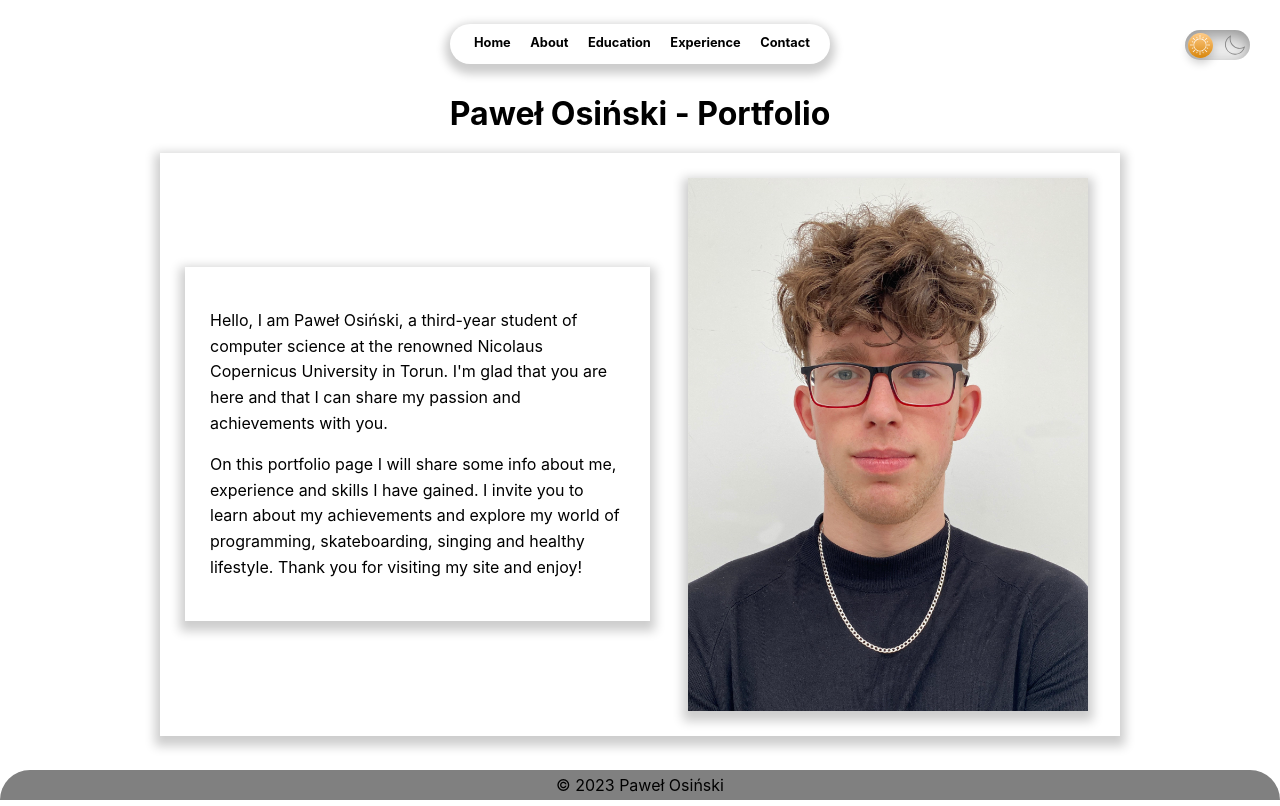
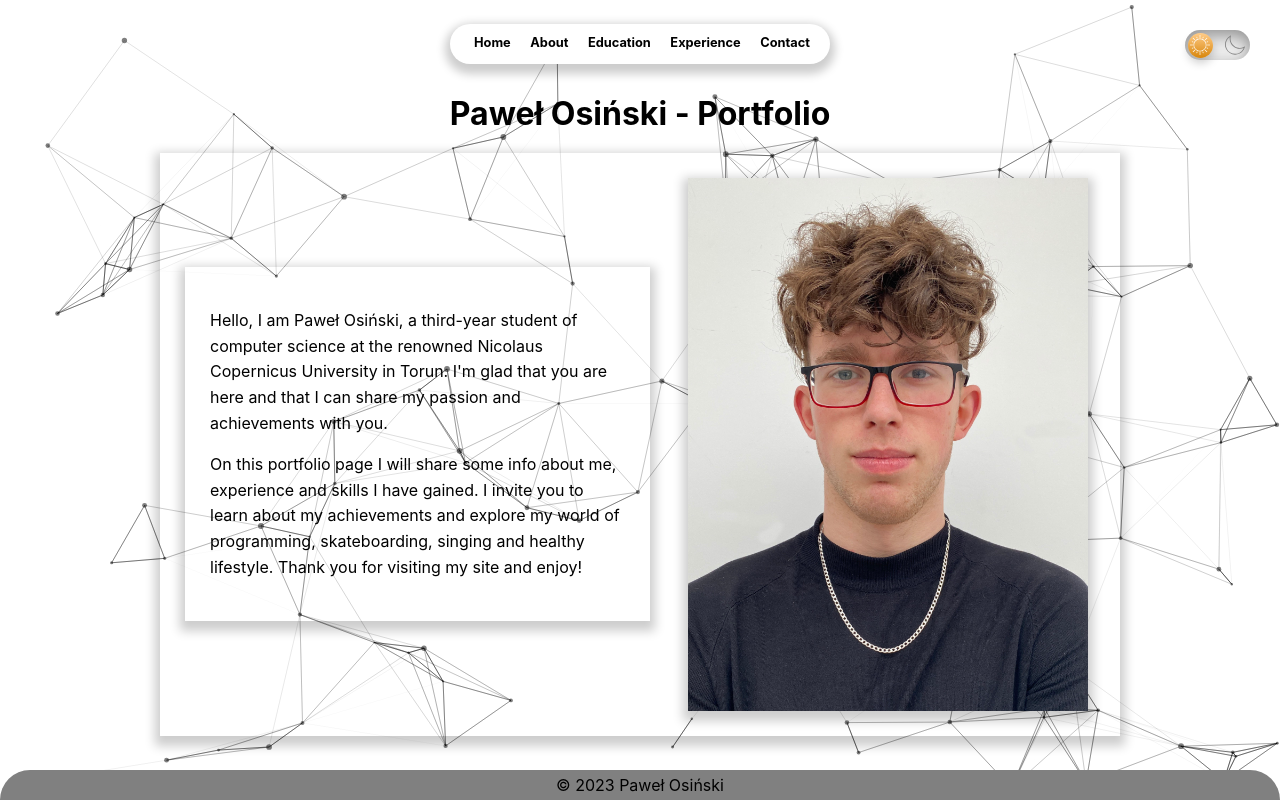
Before and after one commit to osik2000/pawelosinski, a React (Create React App) app: page / in a window 1280 px wide. Built offline with nearby package versions, Linux system fonts and the light colour scheme.

Commit message:
mainpage and background

```diff
--- a/package.json
+++ b/package.json
@@ -16,6 +16,8 @@
     "react-router-dom": "^6.11.2",
     "react-scripts": "5.0.1",
     "react-toastify": "^9.1.3",
+    "react-tsparticles": "^2.10.1",
+    "tsparticles": "^2.10.1",
     "web-vitals": "^2.1.4"
   },
   "scripts": {
--- a/src/App.js
+++ b/src/App.js
@@ -10,6 +10,7 @@
 import NavBar from "./components/navbar";
 import MainPage from "./components/MainPage";
 import Footer from "./components/Footer";
+import ParticleBackground from "./components/ParticleBackground";
 
 
 const App = () => {
@@ -19,12 +20,14 @@
         setDarkMode(!darkMode);
     };
 
+
     return (
+
         <Router>
             <div className={`App ${darkMode ? 'dark-mode' : ''}`}>
                 <NavBar />
                 <DarkModeToggle darkMode={darkMode} toggleDarkMode={toggleDarkMode} />
-
+                <ParticleBackground/>
                 <Routes>
                     <Route path="/" element={<MainPage />} />
                     <Route path="/about" element={<About />} />
--- /dev/null
+++ b/src/components/ParticleBackground.js
@@ -0,0 +1,199 @@
+import React from 'react';
+import Particles from "react-tsparticles";
+import {loadFull} from "tsparticles";
+import '../css/ParticleBackground.css'
+
+
+const ParticleBackground = () => {
+
+    const particlesInit = async (main) => {
+        console.log(main);
+        // you can initialize the tsParticles instance (main) here, adding custom shapes or presets
+        // this loads the tsparticles package bundle, it's the easiest method for getting everything ready
+        // starting from v2 you can add only the features you need reducing the bundle size
+        await loadFull(main);
+    };
+    const particlesLoaded = (container) => {
+        console.log(container);
+    };
+
+    return (
+        <div className="particles">
+            <div id="particlesDark">
+                <Particles
+                    id="tsparticles"
+                    init={particlesInit}
+                    loaded={particlesLoaded}
+                    options={{
+                        "particles": {
+                            "number": {
+                                "value": 90,
+                                "density": {
+                                    "enable": true,
+                                    "value_area": 800
+                                }
+                            },
+                            "color": {
+                                "value": "#000000"
+                            },
+                            "shape": {
+                                "type": "circle",
+                                "stroke": {
+                                    "width": 0,
+                                    "color": "#000000"
+                                },
+                                "polygon": {
+                                    "nb_sides": 5
+                                },
+                                "image": {
+                                    "src": "img/github.svg",
+                                    "width": 100,
+                                    "height": 100
+                                }
+                            },
+                            "opacity": {
+                                "value": 0.5,
+                                "random": false,
+                                "anim": {
+                                    "enable": false,
+                                    "speed": 1,
+                                    "opacity_min": 0.1,
+                                    "sync": false
+                                }
+                            },
+                            "size": {
+                                "value": 3,
+                                "random": true,
+                                "anim": {
+                                    "enable": false,
+                                    "speed": 40,
+                                    "size_min": 0.1,
+                                    "sync": false
+                                }
+                            },
+                            "line_linked": {
+                                "enable": true,
+                                "distance": 150,
+                                "color": "#000000",
+                                "opacity": 0.5,
+                                "width": 1
+                            },
+                            "move": {
+                                "enable": true,
+                                "speed": 0.7,
+                                "direction": "none",
+                                "random": false,
+                                "straight": false,
+                                "out_mode": "out",
+                                "bounce": false,
+                                "attract": {
+                                    "enable": false,
+                                    "rotateX": 600,
+                                    "rotateY": 1200
+                                }
+                            }
+                        },
+                        "interactivity": {
+                            "detect_on": "canvas",
+                            "events": {
+                                "onhover": {
+                                    "enable": true,
+                                    "mode": "grab"
+                                },
+                                "onclick": {
+                                    "enable": true,
+                                    "mode": "push"
+                                },
+                                "resize": true
+                            },
+                            "modes": {
+                                "grab": {
+                                    "distance": 400,
+                                    "line_linked": {
+                                        "opacity": 1
+                                    }
+                                },
+                                "bubble": {
+                                    "distance": 400,
+                                    "size": 40,
+                                    "duration": 2,
+                                    "opacity": 8,
+                                    "speed": 3
+                                },
+                                "repulse": {
+                                    "distance": 200,
+                                    "duration": 0.4
+                                },
+                                "push": {
+                                    "particles_nb": 4
+                                },
+                                "remove": {
+                                    "particles_nb": 2
+                                }
+                            }
+                        },
+                        "retina_detect": true
+                    }}
+                />
+            </div>
+            {/*<div id="particlesLight">*/}
+            {/*    <Particles*/}
+            {/*        id="tsparticles"*/}
+            {/*        init={particlesInit}*/}
+            {/*        loaded={particlesLoaded}*/}
+            {/*        options={{*/}
+            {/*            background: {*/}
+            {/*                color: "rgb(255,255,255)",*/}
+            {/*            },*/}
+            {/*            fpsLimit: 60,*/}
+            {/*            particles: {*/}
+            {/*                shape: {*/}
+            {/*                    type: "circle",*/}
+            {/*                },*/}
+            {/*                size: {*/}
+            {/*                    random: {*/}
+            {/*                        enable: true,*/}
+            {/*                        minimumValue: 0.5,*/}
+            {/*                    },*/}
+            {/*                    value: 1.4,*/}
+            {/*                },*/}
+            {/*                color: {*/}
+            {/*                    value: "#000000",*/}
+            {/*                },*/}
+            {/*                number: {*/}
+            {/*                    density: {*/}
+            {/*                        enable: true,*/}
+            {/*                        area: 1080,*/}
+            {/*                    },*/}
+            {/*                    limit: 0,*/}
+            {/*                    value: 800,*/}
+            {/*                },*/}
+            {/*                opacity: {*/}
+            {/*                    animation: {*/}
+            {/*                        enable: true,*/}
+            {/*                        minimumValue: 0.5,*/}
+            {/*                        speed: 1.6,*/}
+            {/*                        sync: false,*/}
+            {/*                    },*/}
+            {/*                    random: {*/}
+            {/*                        enable: true,*/}
+            {/*                        minimumValue: 0.1,*/}
+            {/*                    },*/}
+            {/*                    value: 1,*/}
+            {/*                },*/}
+            {/*                interactivity: {*/}
+            {/*                    detectsOn: "canvas",*/}
+            {/*                    events: {*/}
+            {/*                        resize: true,*/}
+            {/*                    },*/}
+            {/*                },*/}
+            {/*            },*/}
+            {/*        }}*/}
+            {/*    />*/}
+            {/*</div>*/}
+
+        </div>
+    );
+}
+
+export default ParticleBackground;
--- /dev/null
+++ b/src/css/ParticleBackground.css
@@ -0,0 +1,4 @@
+.particles{
+    position:relative;
+    z-index:-1;
+}
```
Also changed, not shown: src/components/MainPage.js (+0 -9 lines), src/index.css (line endings or trailing spaces), 1 other file (tests, documents, lock files or other folders).
